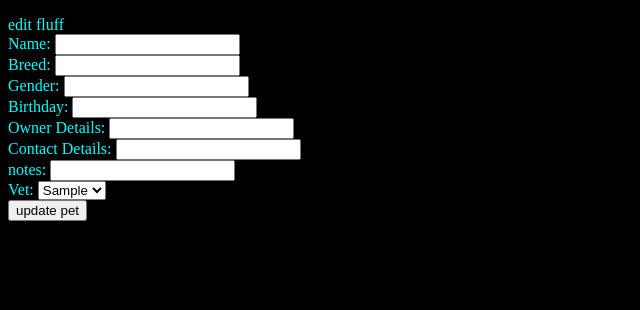
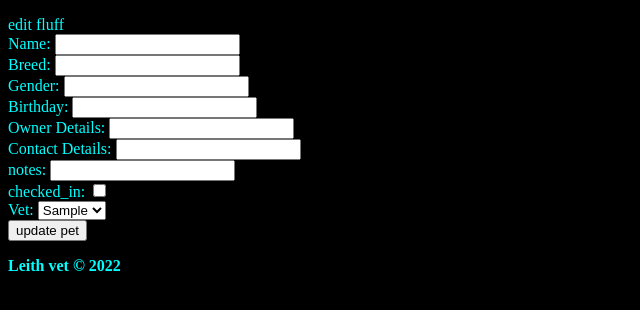
Before and after one commit to adammac87/Hogwarts-Menagerie-Project, a Flask app: page /pets/1/edit in a window 1280 px wide. Shown: the part 134-444 px from the top of the page, without its empty margins (0-640 px from the left). Run offline with Flask 2, Linux system fonts and the light colour scheme; a database or web service that is not in the repository returns one stand-in record (values such as "Sample title"); some libraries are stand-ins or nearby versions.

Commit message:
fixed check in

```diff
--- a/console.py
+++ b/console.py
@@ -15,11 +15,11 @@ vet_repo.save_vet(vet1)
 vet2 = Vet("Anna", "Mitchell", "Dogs")
 vet_repo.save_vet(vet2)
 
-pet1 = Pet("Fido", "Lab", "Male", "23.04.19", "Adam", "0153252" , "Good doggo", vet1)
+pet1 = Pet("Fido", "Lab", "Male", "23.04.19", "Adam", "0153252" , "Good doggo",True, vet1)
 pet_repo.save_pet(pet1)
-pet1 = Pet("Loki", "Moggy", "Male", "20.12.20","Adam", "0132534" , "Big Kitty", vet1)
+pet1 = Pet("Loki", "Moggy", "Male", "20.12.20", "Adam", "0132534",  "Big Kitty", True, vet1)
 pet_repo.save_pet(pet1)
-pet1 = Pet("Navi", "Moggy", "Female", "01.09.21","Adam", "0132525" , "Small Kitty", vet2)
+pet1 = Pet("Navi", "Moggy", "Female", "01.09.21","Adam", "0132525" , "Small Kitty", True, vet2)
 pet_repo.save_pet(pet1)
 
 
--- a/controllers/pet_controller.py
+++ b/controllers/pet_controller.py
@@ -28,6 +28,7 @@ def new_pet():
 
 @pets_blueprint.route("/pets", methods = ['POST'])
 def create_pet():
+    print("this is request.form",request.form)
     name = request.form['name']
     breed = request.form['breed']
     gender = request.form['gender']
@@ -35,8 +36,14 @@ def create_pet():
     owner_details = request.form['owner_details']
     contact_details = request.form['contact_details']
     notes = request.form['notes']
+    if "checked_in" in request.form.keys():
+        checked_in = True
+    else:
+        checked_in = False
+
+    print(checked_in)
     vet = vet_repository.select_vet(request.form['vet_id'])
-    new_pet = Pet(name,breed, gender,birthday, owner_details , contact_details, notes, vet)
+    new_pet = Pet(name,breed, gender,birthday, owner_details , contact_details, notes,checked_in,  vet)
     pet_repository.save_pet(new_pet)
     return redirect('/pets')
 
@@ -60,22 +67,33 @@ def update_pet(id):
     owner_details = request.form['owner_details']
     contact_details = request.form['contact_details']
     notes = request.form['notes']
+    if "checked_in" in request.form.keys():
+        checked_in = True
+    else:
+        checked_in = False
     vet = vet_repository.select_vet(request.form['vet_id'])
-    new_pet = Pet(name,breed, gender,birthday, owner_details , contact_details,notes, vet ,id)
+    new_pet = Pet(name,breed, gender,birthday, owner_details , contact_details,notes,checked_in, vet ,id)
     pet_repository.update_pet(new_pet)
     return redirect('/pets')
 
 
 
-# @pets_blueprint.route("/pets/<id>/notes_edit", methods=['GET'])
-# def get_notes(id):
-#     pet = pet_repository.select_pet(id)
-#     return render_template('pets/notes.html', pet=pet)
+@pets_blueprint.route("/pets/<id>/notes", methods=['GET'])
+def get_notes(id):
+    pet = pet_repository.select_pet(id)
+    return render_template('pets/notes.html', pet=pet)
 
 
-# @pets_blueprint.route("/pets/<id>/notes", methods=['POST'])
-# def update_notes(id):
-#     notes = request.form['notes']
-#     new_notes= Pet(notes)
-#     pet_repository.update_pet(new_notes ,id)
-#     return render_template('/pets')
+@pets_blueprint.route("/pets/<id>/notes_edit", methods=['POST'])
+def update_notes(id):
+    notes = request.form['notes']
+    pet =pet_repository.select_pet(id)
+    pet.notes = notes
+    pet_repository.update_pet(pet)
+    return redirect('/pets')
+
+
+@pets_blueprint.route("/pets/<id>/notes_edit", methods=['GET'])
+def get_notes_get(id):
+    pet = pet_repository.select_pet(id)
+    return render_template('pets/note_edit.html', pet=pet)
--- a/db/vets.sql
+++ b/db/vets.sql
@@ -17,5 +17,6 @@ CREATE TABLE pets(
     owner_name VARCHAR(255),
     contact_details VARCHAR(255),
     notes VARCHAR(255),
+    checked_in BOOLEAN,
     vet_id INT NOT NULL REFERENCES vets(id) ON DELETE CASCADE
 );
--- a/models/pet.py
+++ b/models/pet.py
@@ -1,6 +1,6 @@
 class Pet:
 
-    def __init__(self, name, breed,gender,birthday,owner_name, contact_details, notes, vet , id=None ):
+    def __init__(self, name, breed,gender,birthday,owner_name, contact_details, notes, checked_in, vet , id=None ):
         self.name = name
         self.breed = breed
         self.gender = gender
@@ -8,5 +8,6 @@ class Pet:
         self.owner_name = owner_name
         self.contact_details = contact_details
         self.notes = notes
+        self.checked_in =  checked_in
         self.vet = vet
         self.id = id
--- a/repositories/pet_repository.py
+++ b/repositories/pet_repository.py
@@ -4,8 +4,8 @@ from models.pet import Pet
 import repositories.vet_repository as vet_repository
 
 def save_pet(pet):
-    sql = "INSERT INTO pets (name, breed, gender,birthday,owner_name, contact_details, notes, vet_id) VALUES (%s, %s, %s,%s,%s,%s,%s,%s) RETURNING *"
-    values = [pet.name, pet.breed, pet.gender, pet.birthday, pet.owner_name,pet.contact_details, pet.notes, pet.vet.id]
+    sql = "INSERT INTO pets (name, breed, gender,birthday,owner_name, contact_details, notes,checked_in, vet_id) VALUES (%s, %s, %s,%s,%s,%s,%s,%s,%s) RETURNING *"
+    values = [pet.name, pet.breed, pet.gender, pet.birthday, pet.owner_name,pet.contact_details, pet.notes, pet.checked_in,pet.vet.id]
     results = run_sql(sql , values)
     id = results[0]["id"]
     pet.id = id
@@ -22,8 +22,8 @@ def delete_pet(id):
 
 
 def update_pet(pet):
-    sql = "UPDATE pets SET (name, breed, gender, birthday, owner_name,contact_details, notes, vet_id) = (%s,%s,%s,%s,%s,%s,%s,%s) WHERE id = %s"
-    values = [pet.name, pet.breed, pet.gender, pet.birthday, pet.owner_name, pet.contact_details, pet.notes, pet.vet.id, pet.id]
+    sql = "UPDATE pets SET (name, breed, gender, birthday, owner_name,contact_details, notes,checked_in, vet_id) = (%s,%s,%s,%s,%s,%s,%s,%s,%s) WHERE id = %s"
+    values = [pet.name, pet.breed, pet.gender, pet.birthday, pet.owner_name, pet.contact_details, pet.notes,pet.checked_in, pet.vet.id, pet.id]
     run_sql(sql, values)
 
 
@@ -35,7 +35,7 @@ def select_all_pets():
     results= run_sql(sql)
     for row in results:
         vet = vet_repository.select_vet(row["vet_id"])
-        pet = Pet(row["name"], row ["breed"], row ["gender"], row ["birthday"],row ["owner_name"], row ["contact_details"], row["notes"], vet , row ["id"])
+        pet = Pet(row["name"], row ["breed"], row ["gender"], row ["birthday"],row ["owner_name"], row ["contact_details"], row["notes"],row["checked_in"], vet , row ["id"])
         pets.append(pet)
     return pets
 
@@ -47,5 +47,5 @@ def select_pet(id):
 
     if result is not None:
         vet = vet_repository.select_vet(result["vet_id"])
-        pet = Pet(result["name"], result["breed"], result["gender"], result["birthday"], result["owner_name"], result["contact_details"], result["notes"] ,vet, result["id"])
+        pet = Pet(result["name"], result["breed"], result["gender"], result["birthday"], result["owner_name"], result["contact_details"], result["notes"] ,result["checked_in"],vet, result["id"])
     return pet
--- a/templates/base.html
+++ b/templates/base.html
@@ -31,6 +31,10 @@
         {% block content %}
         {% endblock %}
     </div>
+
+        <footer>
+            <p><strong>Leith vet &copy; 2022</strong></p>
+        </footer>
 </body>
 
 </html>
--- a/templates/pets/edit.html
+++ b/templates/pets/edit.html
@@ -30,8 +30,12 @@ edit fluff
     </div>
      <div>
         <label for="notes">notes:</label>
-        <input type="text" name="notes" id="name">
+        <input type="text" name="notes" id="notes">
     </div>
+        <div>
+            <label for="checked_in">checked_in:</label>
+            <input type="checkbox" name="checked_in" id="checked_in">
+        </div>
 
     <div>
         <label for="vet">Vet:</label>
--- a/templates/pets/new.html
+++ b/templates/pets/new.html
@@ -34,6 +34,10 @@ new fluff
     <input type="text" name= "notes" id="notes">
 </div>
 <div>
+    <label for="checked_in">Checked_in:</label>
+    <input type="checkbox" name="checked_in" id="checked_in">
+</div>
+<div>
     <label for="vet">Vet:</label>
     <select id="vet" name="vet_id">
         {% for vet in all_vets%}
--- a/templates/pets/note_edit.html
+++ b/templates/pets/note_edit.html
@@ -2,11 +2,11 @@
 {% block content %}
 edit fluff
 
-<form action="/pets/{{pet.id}}" method="POST">
+<form action="/pets/{{pet.id}}/notes_edit" method="POST">
 
     <div>
         <label for="notes">notes:</label>
-        <input type="text" name="notes" id="name">
+        <input type="text" name="notes" id="notes">
     </div>
 
 
--- a/templates/pets/notes.html
+++ b/templates/pets/notes.html
@@ -4,10 +4,10 @@ inside notes
 
 
 
-<div>
-    <p><a href="/pets/{{pet.id}}/edit">Edit</a></p>
+<!-- <div>
+    <p><a href="/pets/{{pet.id}}/notes_edit">Edit</a></p>
 
-</div>
+</div> -->
 
 <div>
     PET NOTES: {{pet.notes}}
--- a/templates/pets/show.html
+++ b/templates/pets/show.html
@@ -3,12 +3,12 @@
 show  fluff - this is my individual pet view. be nice to have a seperate link to notes. maybe add a pic?
 
 <div>
-    {{pet.name}}<br>{{pet.breed}}<br>{{pet.gender}}<br>{{pet.birthday}}<br>{{pet.owner_name}}<br>{{pet.contact_details}}<br>{{pet.notes}}<br>{{pet.vet.first_name}}<br>{{pet.vet.last_name}}
+    {{pet.name}}<br>{{pet.breed}}<br>{{pet.gender}}<br>{{pet.birthday}}<br>{{pet.owner_name}}<br>{{pet.contact_details}}<br>{{pet.notes}}<br>{{pet.checked_in}}<br>{{pet.vet.first_name}}<br>{{pet.vet.last_name}}
 </div>
 
 <div>
 <p><a href="/pets/{{pet.id}}/edit">Edit</a></p>
-<!-- <p><a href="/pets/{{pet.id}}/notes">notes</a></p> -->
+<p><a href="/pets/{{pet.id}}/notes">notes</a></p>
 </div>
 
 {% endblock %}
```
Also changed, not shown: run_test.py (added), 1 other file.
